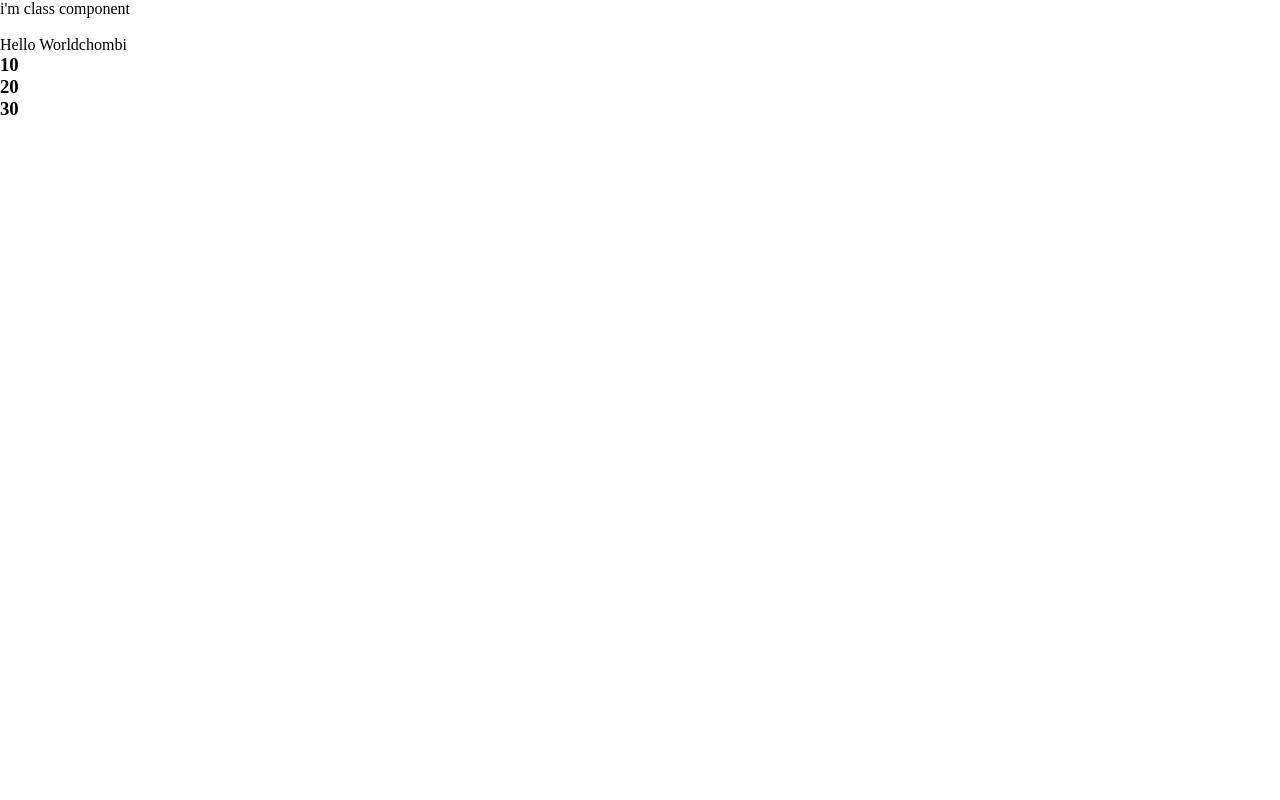
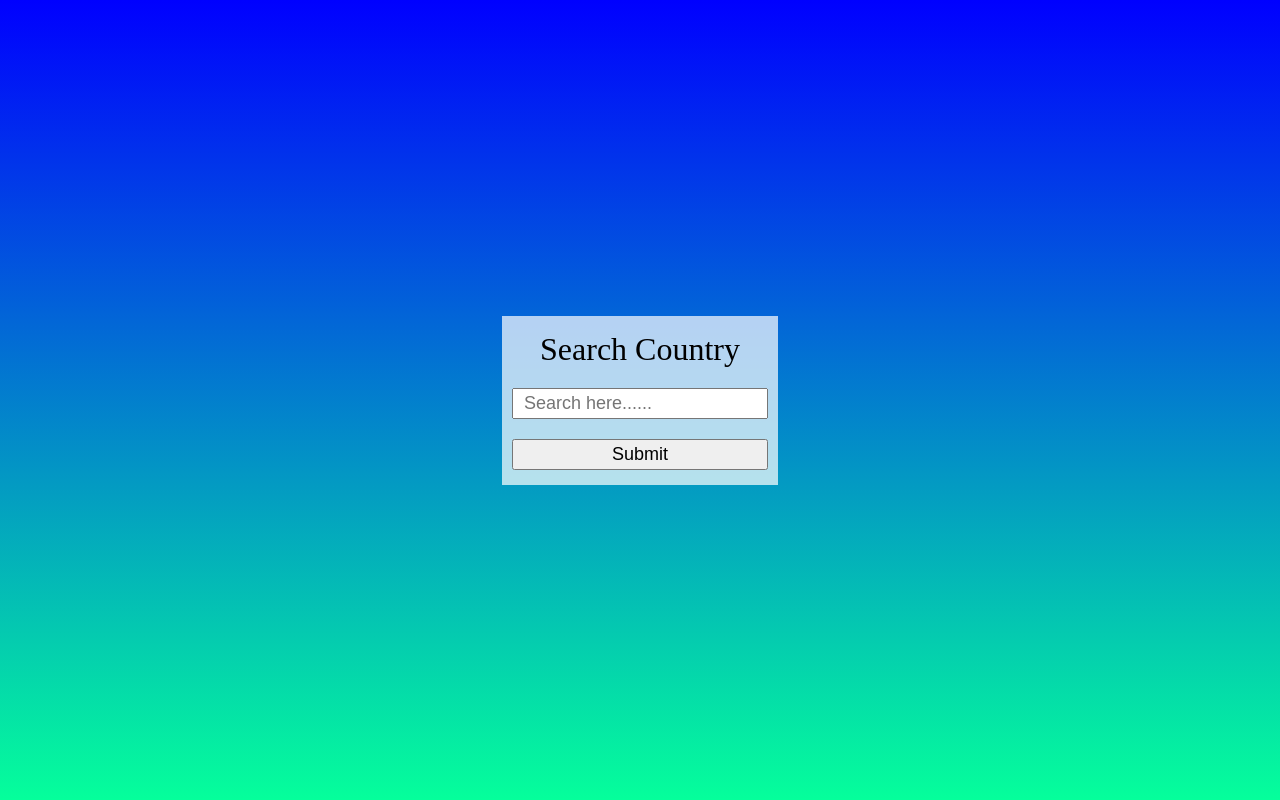
Before and after one commit to SaketBhatnagar/Practice-React, a React (Create React App) app: page / in a window 1280 px wide. Built offline with nearby package versions, Linux system fonts and the light colour scheme.

Commit message:
class based : Country Search project

```diff
--- a/src/App.js
+++ b/src/App.js
@@ -1,4 +1,5 @@
 import React, { Component } from "react";
+import Form from "./components/Form";
 import Hello from "./components/Hello";
 
 class App extends Component {
@@ -8,20 +9,7 @@ class App extends Component {
     this.arr = [10, 20, 30];
   }
   render() {
-    return (
-      <div>
-        i'm class component
-        <br />
-        <br />
-        <Hello
-          name="chombi"
-          age={1}
-          married="yes"
-          arr={this.arr}
-          login={true}
-        ></Hello>
-      </div>
-    );
+    return <Form></Form>;
   }
 }
 
--- a/src/components/Form.jsx
+++ b/src/components/Form.jsx
@@ -1,7 +1,11 @@
-import React from "react";
-import Country from "./Country.json";
-const Form = () => {
-  let data = Country;
+import React, { Component } from "react";
+import data from "./Country.json";
+export default class Form extends Component {
+  constructor() {
+    super();
+  }
+
+  render() {
     return (
       <section className="form-block">
         <form>
@@ -27,6 +31,5 @@ const Form = () => {
         </form>
       </section>
     );
-};
-
-export default Form;
+  }
+}
```
Lines whose indentation alone changed are shown as unchanged.
